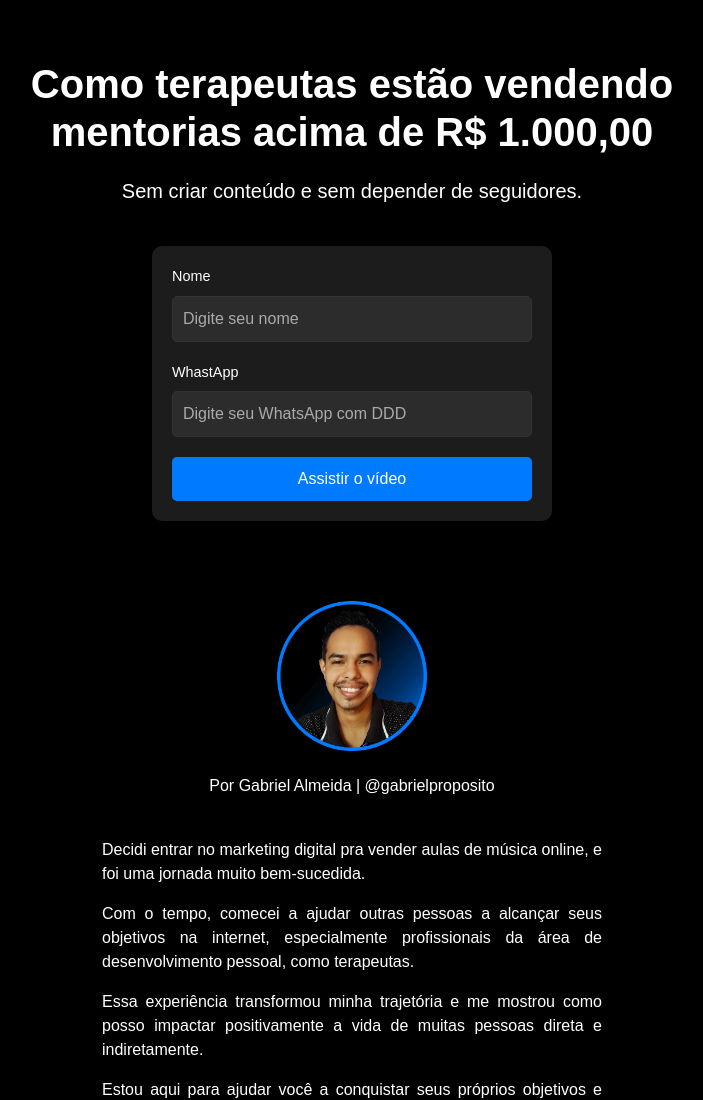
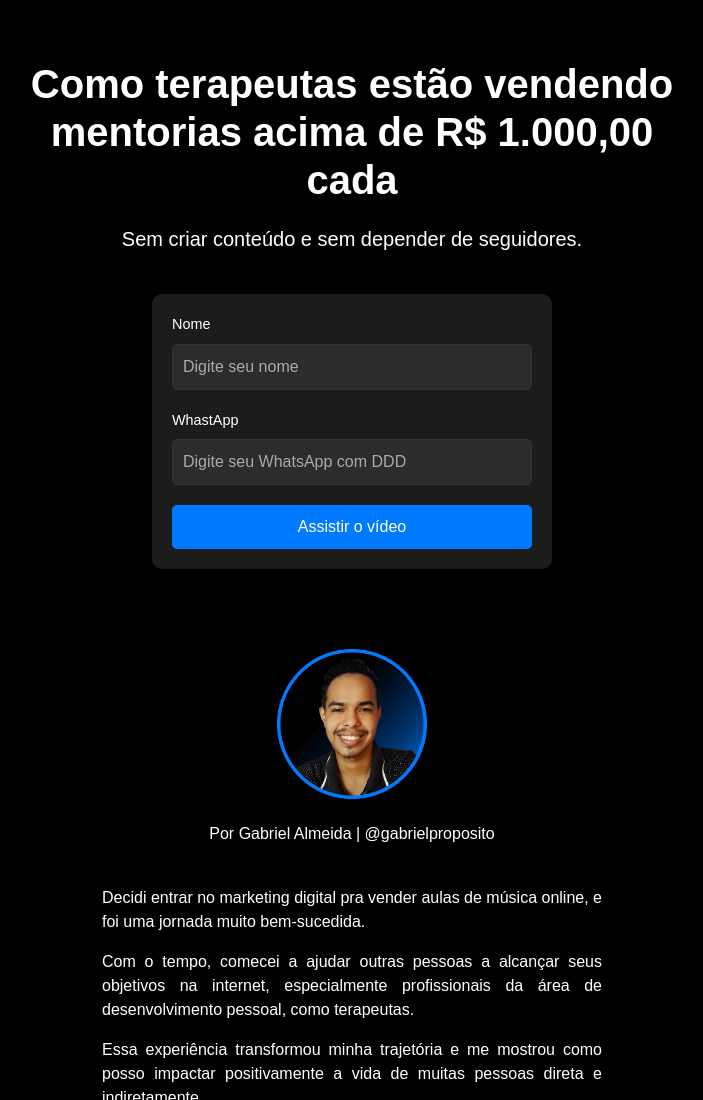
Before and after one commit to gabrielalmeidac3/MentoriaC3, a plain HTML site: page index.html in a window 1280 px wide. Shown: the top 1100 px of the page, without its empty margins (288-991 px from the left). Drawn offline with Linux system fonts and the light colour scheme.

Commit message:
Update index.html

```diff
--- a/index.html
+++ b/index.html
@@ -134,7 +134,7 @@ button:hover {
 
 <body>
 <div class="main-container">
-<h2>Como terapeutas estão vendendo mentorias acima de R$ 1.000,00 </h2> <p class="subtexto" style="font-size:20px; text-align: center;"> Sem criar conteúdo e sem depender de seguidores. </p>
+<h2>Como terapeutas estão vendendo mentorias acima de R$ 1.000,00 cada</h2> <p class="subtexto" style="font-size:20px; text-align: center;"> Sem criar conteúdo e sem depender de seguidores. </p>
     <div class="form-container">
         <form method="post" name="contact-form">
             <label for="name">Nome</label>
```
